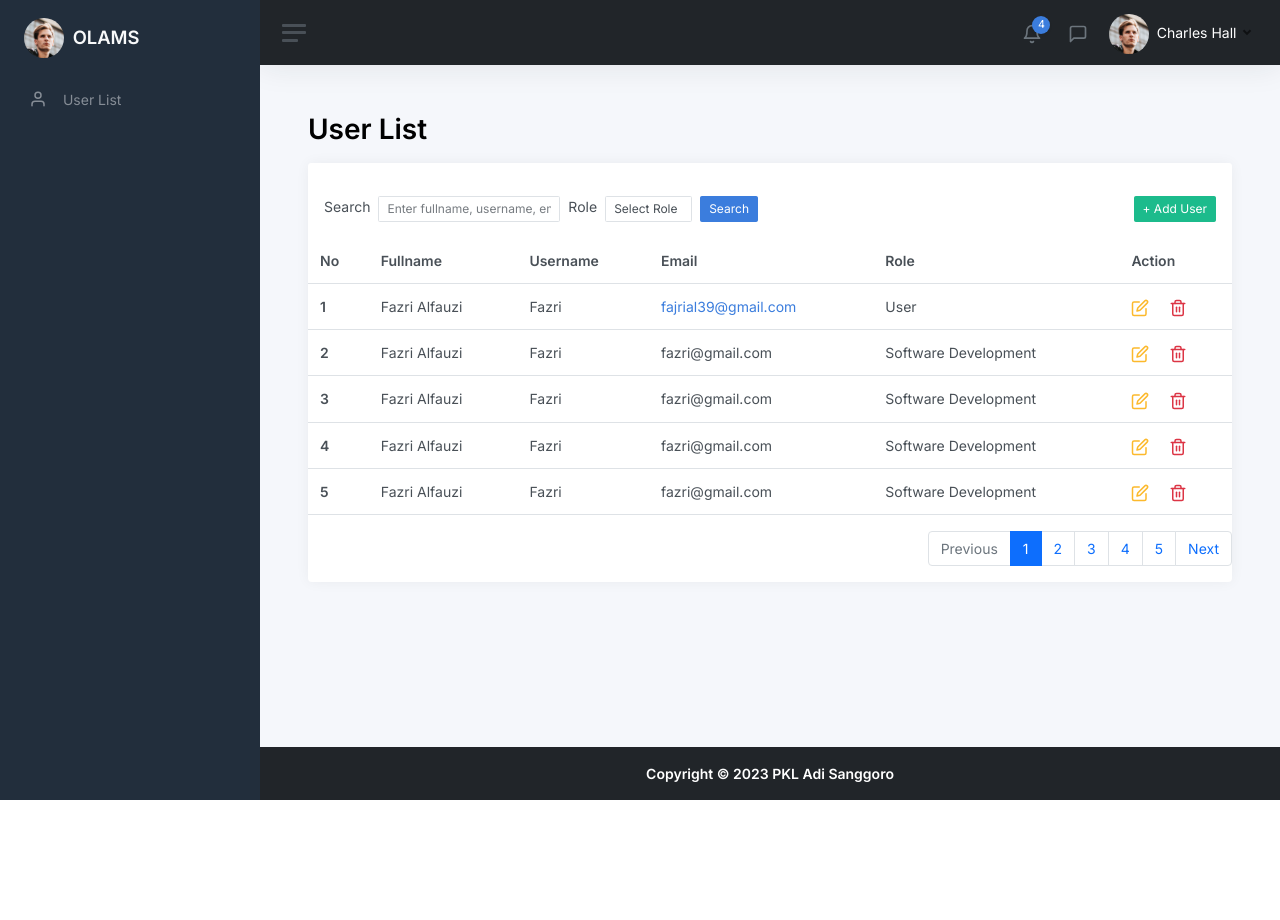
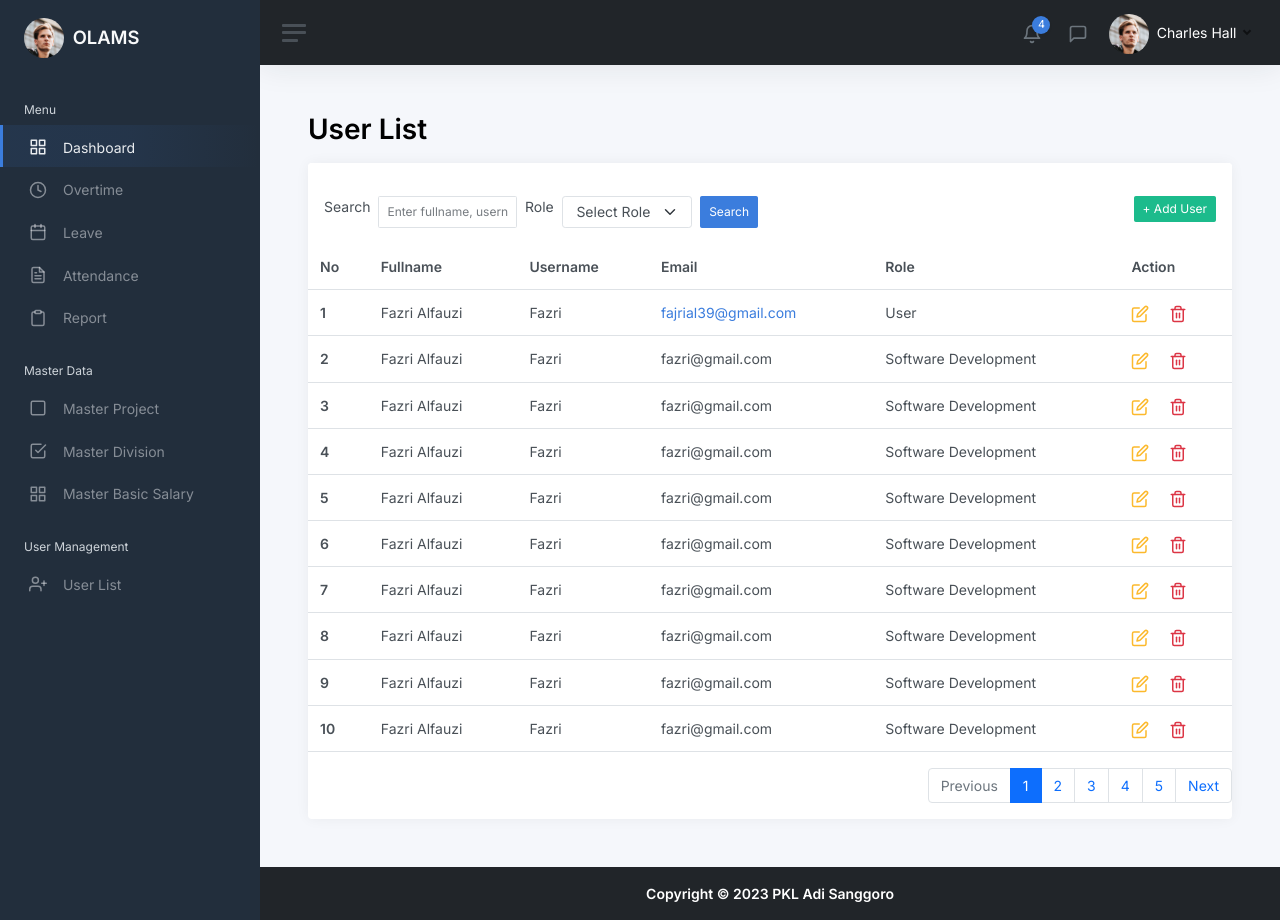
Before and after one commit to yaelahnong/OLAMS, a PHP site: page /userlist.php in a window 1280 px wide. Before the commit the page ends 800 px from the top, so only its background shows below. Run offline with PHP 8.4, Linux system fonts and the light colour scheme.

Commit message:
benerin sidebar

```diff
--- a/components/sidebar.inc.php
+++ b/components/sidebar.inc.php
@@ -1,62 +1,77 @@
 <nav id="sidebar" class="sidebar js-sidebar">
   <div class="sidebar-content js-simplebar">
     <a class="sidebar-brand" href="index.html">
-      <img src="images/avatars/avatar.jpg" class="avatar img-fluid rounded-5 me-1" alt="Charles Hall" />
+    <img src="images/avatars/avatar.jpg" class="avatar img-fluid rounded-5 me-1" alt="Charles Hall" />
       <span class="align-middle">OLAMS</span>
     </a>
 
     <ul class="sidebar-nav">
+      <li class="sidebar-header">
+        Menu
+      </li>
 
-      <!-- <li class="sidebar-item">
+      <li class="sidebar-item active">
         <a class="sidebar-link" href="index.html">
-          <i class="align-middle" data-feather="sliders"></i> <span class="align-middle">Dashboard</span>
+          <i class="align-middle" data-feather="grid"></i> <span class="align-middle">Dashboard</span>
         </a>
-      </li> -->
+      </li>
 
-      <!-- <li class="sidebar-item">
-        <a data-bs-target="#dashboards" data-bs-toggle="collapse" class="sidebar-link collapsed" aria-expanded="false">
-          <i class="align-middle" data-feather="clock"></i><span class="align-middle">Overtime </span>
+      <li class="sidebar-item">
+        <a class="sidebar-link" href="pages-profile.html">
+          <i class="align-middle" data-feather="clock"></i> <span class="align-middle">Overtime</span>
         </a>
-        <ul id="dashboards" class="sidebar-dropdown list-unstyled collapse" data-bs-parent="#sidebar">
-          <li class="sidebar-item"><a class="sidebar-link" href="/dashboard-ecommerce">Overtime Normal</a></li>
-          <li class="sidebar-item"><a class="sidebar-link" href="/dashboard-crypto">Duty Overtime</a></li>
-        </ul>
-      </li> -->
+      </li>
 
-      <!-- <li class="sidebar-item">
+      <li class="sidebar-item">
         <a class="sidebar-link" href="pages-sign-in.html">
-          <i class="align-middle" data-feather="clipboard"></i> <span class="align-middle">Leave</span>
+          <i class="align-middle" data-feather="calendar"></i> <span class="align-middle">Leave</span>
         </a>
-      </li> -->
+      </li>
 
-      <!-- <li class="sidebar-item">
+      <li class="sidebar-item">
         <a class="sidebar-link" href="pages-sign-up.html">
-          <i class="align-middle" data-feather="calendar"></i> <span class="align-middle">Attendances</span>
+          <i class="align-middle" data-feather="file-text"></i> <span class="align-middle">Attendance</span>
         </a>
-      </li> -->
+      </li>
+
+      <li class="sidebar-item">
+        <a class="sidebar-link" href="pages-blank.html">
+          <i class="align-middle" data-feather="clipboard"></i> <span class="align-middle">Report</span>
+        </a>
+      </li>
+
+      <li class="sidebar-header">
+        Master Data
+      </li>
+
+      <li class="sidebar-item">
+        <a class="sidebar-link" href="ui-buttons.html">
+          <i class="align-middle" data-feather="square"></i> <span class="align-middle">Master Project</span>
+        </a>
+      </li>
+
+      <li class="sidebar-item">
+        <a class="sidebar-link" href="ui-forms.html">
+          <i class="align-middle" data-feather="check-square"></i> <span class="align-middle">Master Division</span>
+        </a>
+      </li>
+
+      <li class="sidebar-item">
+        <a class="sidebar-link" href="ui-cards.html">
+          <i class="align-middle" data-feather="grid"></i> <span class="align-middle">Master Basic Salary</span>
+        </a>
+      </li>
+
+      <li class="sidebar-header">
+        User Management
+      </li>
 
       <li class="sidebar-item">
         <a class="sidebar-link" href="userlist.php">
-          <i class="align-middle" data-feather="user"></i> <span class="align-middle">User List</span>
+          <i class="align-middle" data-feather="user-plus"></i> <span class="align-middle">User List</span>
         </a>
       </li>
+    </ul>
 
-      <!-- <li class="sidebar-item">
-        <a data-bs-target="#dashboards" data-bs-toggle="collapse" class="sidebar-link collapsed" aria-expanded="false">
-          <i class="align-middle" data-feather="file-text"></i><span class="align-middle">Master Data</span>
-        </a>
-        <ul id="dashboards" class="sidebar-dropdown list-unstyled collapse" data-bs-parent="#sidebar">
-          <li class="sidebar-item"><a class="sidebar-link" href="/dashboard-ecommerce">Mater Project</a></li>
-          <li class="sidebar-item"><a class="sidebar-link" href="/dashboard-crypto">Master Divisi</a></li>
-          <li class="sidebar-item"><a class="sidebar-link" href="/dashboard-crypto">Master Basic Salary</a></li>
-        </ul>
-      </li> -->
-
-      <!-- <li class="sidebar-item">
-        <a class="sidebar-link" href="ui-forms.">
-          <i class="align-middle" data-feather="check-square"></i> <span class="align-middle">Report</span>
-        </a>
-      </li> -->
-    </ul>
   </div>
 </nav>
--- a/userlist.php
+++ b/userlist.php
@@ -4,7 +4,6 @@
   <?php include "head.inc.php"; ?>
   <title>OLAMS - User List</title>
 </head>
-
 <body>
   <div class="wrapper">
     <?php include "components/sidebar.inc.php"; ?>
@@ -25,7 +24,7 @@
                         <label for="inputSearch" class="ms-3 me-2">Search</label>
                         <input type="text" name="search" id="inputSearch" placeholder="Enter fullname, username, email" class="form-control form-control-sm">
                         <label for="inputRole" class="mx-2">Role</label>
-                        <select name="filter_role" id="inputRole" class="form-control form-control-sm" style="width: 200px;">
+                        <select name="filter_role" id="inputRole" class="form-select form-control-sm" style="width: 200px;">
                           <option value="">Select Role</option>
                           <option value="">User</option>
                           <option value="">Leader</option>
@@ -112,6 +111,61 @@
                           <a href="userlist_delete.php" class="text-danger"><i class="align-middle ms-3" data-feather="trash-2"></i></a>
                         </td>
                       </tr>
+                      <tr>
+                        <th scope="row">6</th>
+                        <td>Fazri Alfauzi</td>
+                        <td>Fazri</td>
+                        <td>fazri@gmail.com</td>
+                        <td>Software Development</td>
+                        <td>
+                          <a href="userlist_update.php" class="text-warning"><i class="align-middle" data-feather="edit"></i></a>
+                          <a href="userlist_delete.php" class="text-danger"><i class="align-middle ms-3" data-feather="trash-2"></i></a>
+                        </td>
+                      </tr>
+                      <tr>
+                        <th scope="row">7</th>
+                        <td>Fazri Alfauzi</td>
+                        <td>Fazri</td>
+                        <td>fazri@gmail.com</td>
+                        <td>Software Development</td>
+                        <td>
+                          <a href="userlist_update.php" class="text-warning"><i class="align-middle" data-feather="edit"></i></a>
+                          <a href="userlist_delete.php" class="text-danger"><i class="align-middle ms-3" data-feather="trash-2"></i></a>
+                        </td>
+                      </tr>
+                      <tr>
+                        <th scope="row">8</th>
+                        <td>Fazri Alfauzi</td>
+                        <td>Fazri</td>
+                        <td>fazri@gmail.com</td>
+                        <td>Software Development</td>
+                        <td>
+                          <a href="userlist_update.php" class="text-warning"><i class="align-middle" data-feather="edit"></i></a>
+                          <a href="userlist_delete.php" class="text-danger"><i class="align-middle ms-3" data-feather="trash-2"></i></a>
+                        </td>
+                      </tr>
+                      <tr>
+                        <th scope="row">9</th>
+                        <td>Fazri Alfauzi</td>
+                        <td>Fazri</td>
+                        <td>fazri@gmail.com</td>
+                        <td>Software Development</td>
+                        <td>
+                          <a href="userlist_update.php" class="text-warning"><i class="align-middle" data-feather="edit"></i></a>
+                          <a href="userlist_delete.php" class="text-danger"><i class="align-middle ms-3" data-feather="trash-2"></i></a>
+                        </td>
+                      </tr>
+                      <tr>
+                        <th scope="row">10</th>
+                        <td>Fazri Alfauzi</td>
+                        <td>Fazri</td>
+                        <td>fazri@gmail.com</td>
+                        <td>Software Development</td>
+                        <td>
+                          <a href="userlist_update.php" class="text-warning"><i class="align-middle" data-feather="edit"></i></a>
+                          <a href="userlist_delete.php" class="text-danger"><i class="align-middle ms-3" data-feather="trash-2"></i></a>
+                        </td>
+                      </tr>
                     </tbody>
                   </table>
                 </div>
```
